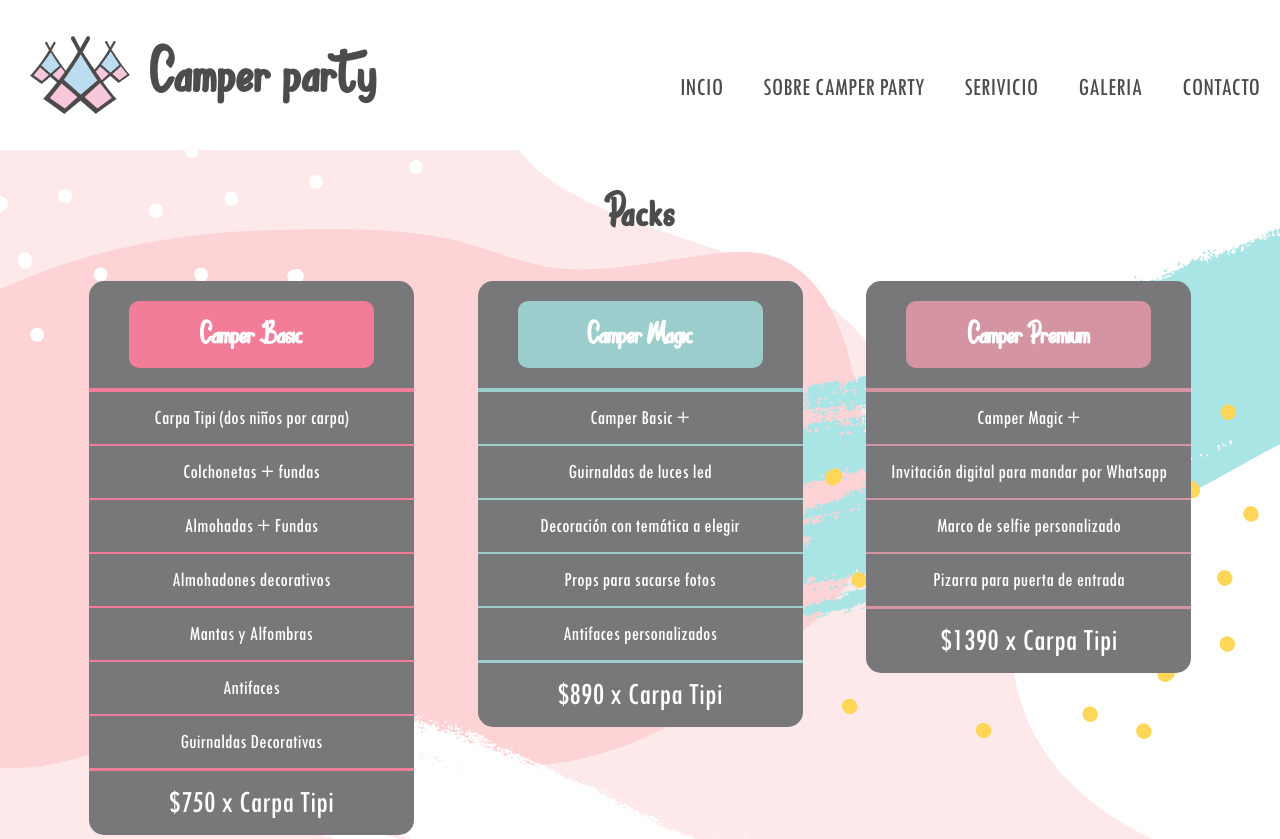
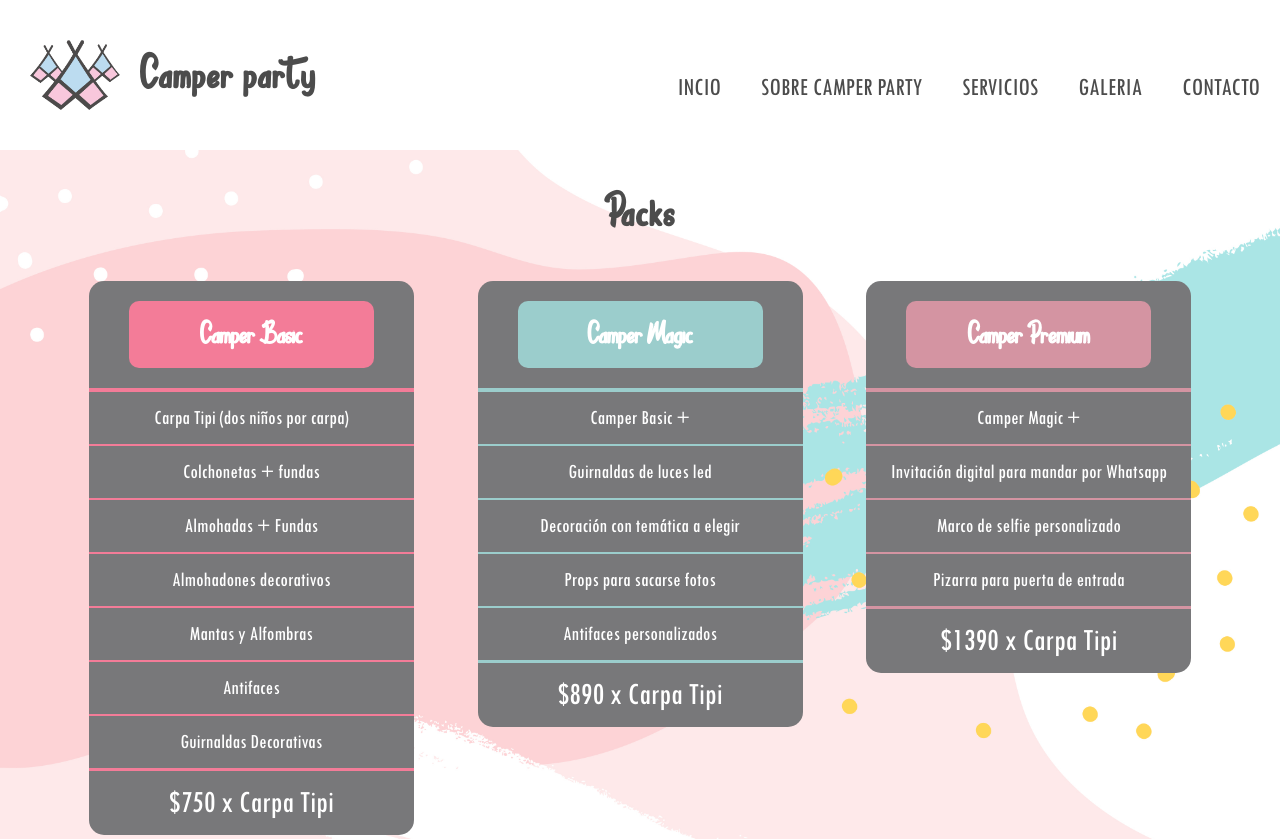
Before and after one commit to martin2844/a-clients-party-website, a Gatsby site: page /servicio in a window 1280 px wide. Shown: the top 839 px of the page. Built offline with nearby package versions, Linux system fonts and the light colour scheme; Gatsby itself is replaced by a stand-in of ours.

Commit message:
minor changes

```diff
--- a/src/components/Navbar.js
+++ b/src/components/Navbar.js
@@ -61,7 +61,7 @@
             <div className="link-container">
                 <Link to="/">Incio</Link>
                 <Link to="/sobre">Sobre Camper Party</Link>
-                <Link to="/servicio">Serivicio</Link>
+                <Link to="/servicio">Servicios</Link>
                 <Link to="/galeria">Galeria</Link>
                 <Link to="/contacto">Contacto</Link>
             </div>
--- a/src/pages/servicio.js
+++ b/src/pages/servicio.js
@@ -69,7 +69,7 @@
         {
             title: "Baul sorpresa",
             desc: "Incluye cotillon para jugar y sacarse fotos",
-            price: 150,
+            price: "$500",
             color: "salmon"
         }
     ]
--- a/src/stylesheets/index.scss
+++ b/src/stylesheets/index.scss
@@ -62,12 +62,12 @@
 
 
 // mobile
-@media screen and (max-width: 450px) {
+@media screen and (max-width: 470px) {
 
 
 
     .index-main-content {
-        margin-top: 50px;
+        margin-top: 100px;
         align-items: center;
         justify-content: flex-start;
 
--- a/src/stylesheets/navbar.scss
+++ b/src/stylesheets/navbar.scss
@@ -41,7 +41,7 @@
     h1 {
         font-family: 'WonolandPark', serif;
         color: #4c4c4c;
-        font-size: 4rem;
+        font-size: 3rem;
         letter-spacing: 2px;
     }
 
@@ -52,7 +52,7 @@
     align-self: center;
 
     .logo {
-        width: 100px;
+        width: 90px;
         margin: 0 20px;
     }
 }
--- a/src/stylesheets/servicio.scss
+++ b/src/stylesheets/servicio.scss
@@ -82,6 +82,7 @@
     padding: 10px 20px;
     width: fit-content;
     text-align: center;
+    min-width: 80px;
 }
 
 .star-container {
```
